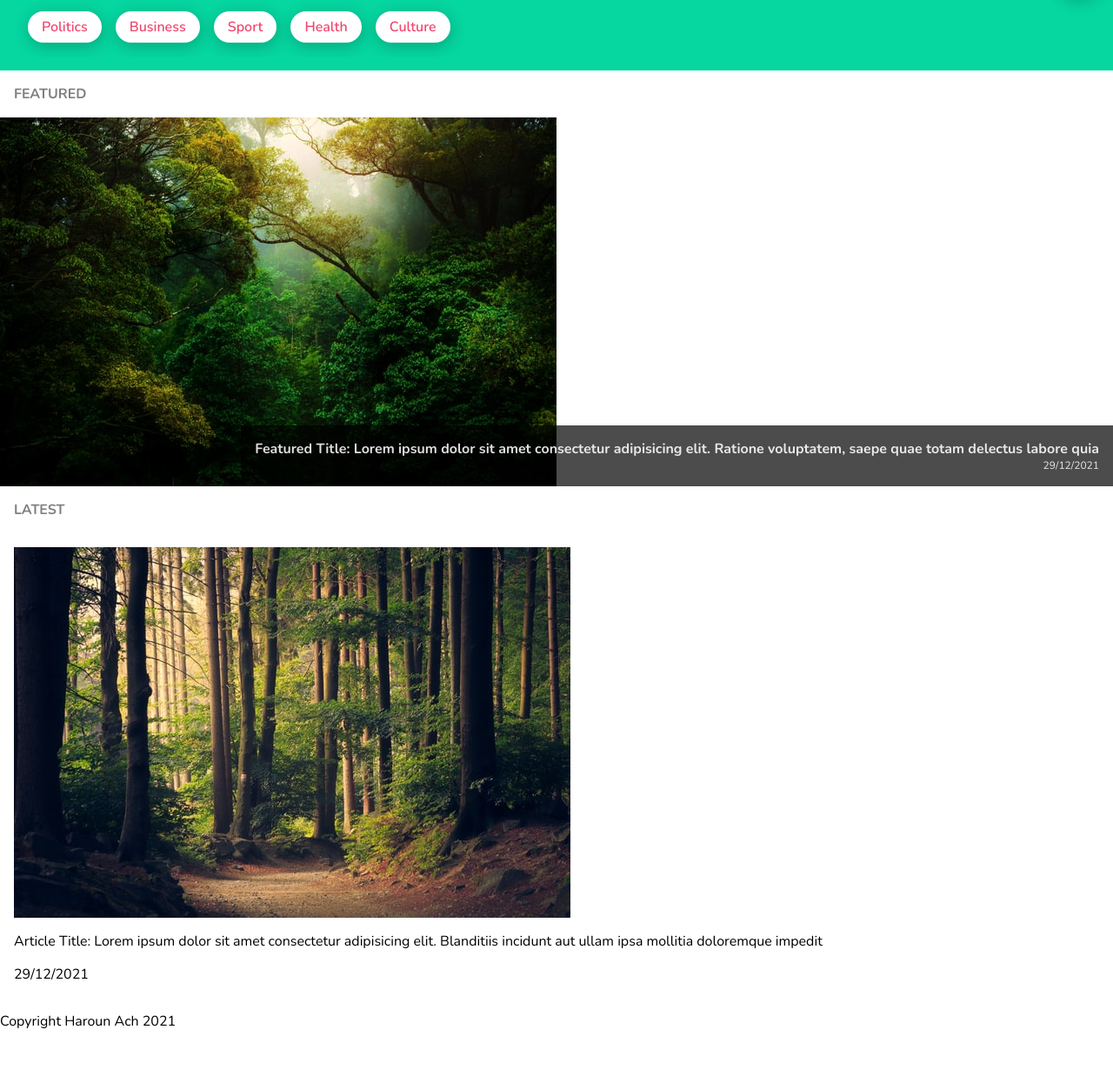
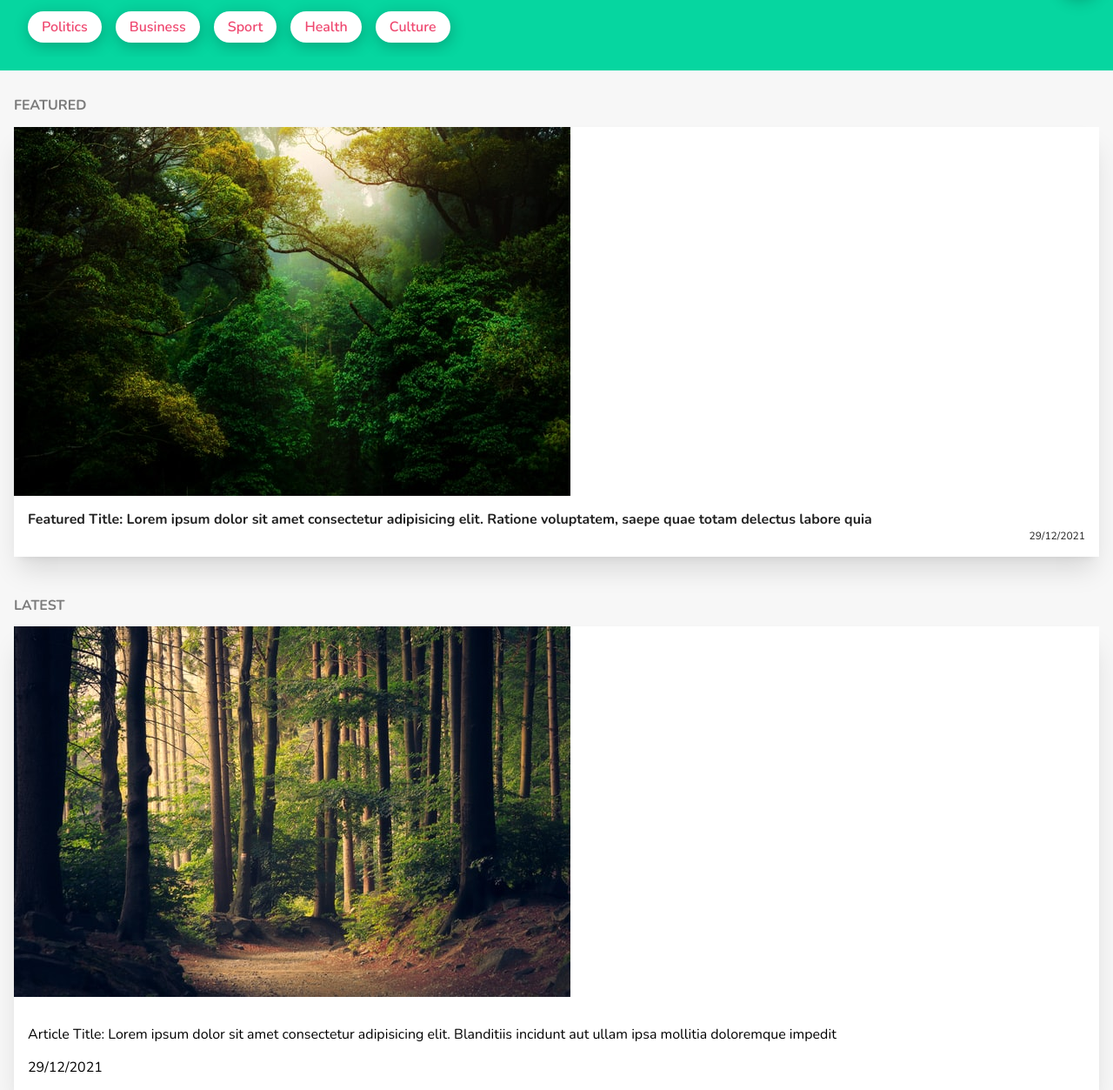
Before and after one commit to harounach/lensey-frontend, a website: page public/index.html in a window 1280 px wide. Shown: the part 67-1320 px from the top of the page at 87% size. Before the commit the page ends 1268 px from the top, so only its background shows below. Drawn offline with nearby package versions, Linux system fonts and the light colour scheme; files that its build step writes are made by us from their sources.

Commit message:
Add bow shadow to articles

```diff
--- a/public/index.html
+++ b/public/index.html
@@ -65,7 +65,7 @@
     <main class="main">
       <section class="content-section">
         <h2 class="subtitle">Featured</h2>
-        <article class="featured">
+        <a class="featured" href="#" alt="">
           <img src="./images/img1.jpg" alt="" class="featured__img" />
           <div class="featured__text">
             <p class="featured__title">
@@ -74,22 +74,37 @@
             </p>
             <span class="featured__publishedAt">29/12/2021</span>
           </div>
-        </article>
+        </a>
       </section>
 
       <section class="content-section">
         <h2 class="subtitle">Latest</h2>
         <section class="articles">
           <!-- 01 -->
-          <article class="article">
+          <a class="article" href="#" alt="">
             <img src="./images/img2.jpg" alt="" class="article__img" />
-            <p class="article__title">
-              Article Title: Lorem ipsum dolor sit amet consectetur adipisicing
-              elit. Blanditiis incidunt aut ullam ipsa mollitia doloremque
-              impedit
-            </p>
-            <span class="article__publishedAt">29/12/2021</span>
-          </article>
+            <div class="article__text">
+              <p class="article__title">
+                Article Title: Lorem ipsum dolor sit amet consectetur
+                adipisicing elit. Blanditiis incidunt aut ullam ipsa mollitia
+                doloremque impedit
+              </p>
+              <span class="article__publishedAt">29/12/2021</span>
+            </div>
+          </a>
+
+          <!-- 02 -->
+          <a class="article" href="#" alt="">
+            <img src="./images/img3.jpg" alt="" class="article__img" />
+            <div class="article__text">
+              <p class="article__title">
+                Article Title: Lorem ipsum dolor sit amet consectetur
+                adipisicing elit. Blanditiis incidunt aut ullam ipsa mollitia
+                doloremque impedit
+              </p>
+              <span class="article__publishedAt">29/12/2021</span>
+            </div>
+          </a>
         </section>
       </section>
     </main>
--- a/sass/abstracts/_mixins.scss
+++ b/sass/abstracts/_mixins.scss
@@ -5,3 +5,9 @@
 @mixin btn-hover-shadow {
   box-shadow: 1px 4px 18px 4px rgba(0, 0, 0, 0.23);
 }
+
+@mixin surface-shadow {
+  box-shadow: 0 0.9px 1.3px -6px rgba(0, 0, 0, 0.045),
+    0 2.5px 3.6px -6px rgba(0, 0, 0, 0.065),
+    0 6px 8.7px -6px rgba(0, 0, 0, 0.085), 0 20px 29px -6px rgba(0, 0, 0, 0.13);
+}
--- a/sass/abstracts/_variables.scss
+++ b/sass/abstracts/_variables.scss
@@ -2,7 +2,7 @@
 $primary-color: #06d6a0;
 $secondary-color: #ef476f;
 $surface-color: #ffffff;
-$background-color: #ffffff;
+$background-color: #f7f7f7;
 $error-color: #fb5607;
 
 // text color
--- a/sass/base/_base.scss
+++ b/sass/base/_base.scss
@@ -30,6 +30,8 @@ body {
 }
 
 .content-section {
+  width: 100%;
+  padding: 1rem;
 }
 
 .headline {
@@ -54,5 +56,4 @@ body {
   font-weight: 700;
   text-transform: uppercase;
   color: typography.$text-low-color;
-  margin: 1rem;
 }
--- a/sass/components/_articles.scss
+++ b/sass/components/_articles.scss
@@ -7,7 +7,15 @@
   width: 100%;
   margin: 0;
   padding: 0;
-  position: relative;
+  display: block;
+  text-decoration: none;
+  padding: 0;
+  background-color: variables.$surface-color;
+  color: variables.$on-surface-color;
+
+  // box-shadow
+  @include mixins.surface-shadow;
+
   // featured__img
   &__img {
     display: block;
@@ -16,11 +24,6 @@
 
   // featured__text
   &__text {
-    background-color: rgba($color: variables.$on-background-color, $alpha: 0.7);
-    color: variables.$background-color;
-    position: absolute;
-    bottom: 0;
-    right: 0;
     padding: 1rem;
     display: flex;
     flex-direction: column;
@@ -31,24 +34,42 @@
     font-weight: 700;
     margin: 0;
     padding: 0;
-    color: rgba($color: #ffffff, $alpha: 0.87);
+    color: typography.$text-high-color;
   }
 
   // featured__publishedAt
   &__publishedAt {
     font-size: 0.75rem;
     align-self: flex-end;
-    color: rgba($color: #ffffff, $alpha: 0.87);
+    color: typography.$text-high-color;
   }
 }
 
 // articles
 .articles {
+  display: grid;
+  grid-template-columns: 100%;
+  gap: 1rem;
 }
 
 // article
 .article {
-  padding: 1rem;
+  display: block;
+  width: 100%;
+  text-decoration: none;
+  background-color: variables.$surface-color;
+  color: variables.$on-surface-color;
+
+  // box-shadow
+  @include mixins.surface-shadow;
+
+  // article__text
+  &__text {
+    padding: 1rem;
+    display: flex;
+    flex-direction: column;
+  }
+
   // article__img
   &__img {
     display: block;
```
